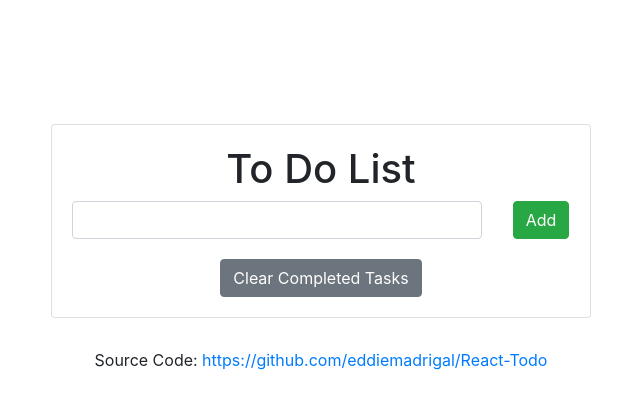
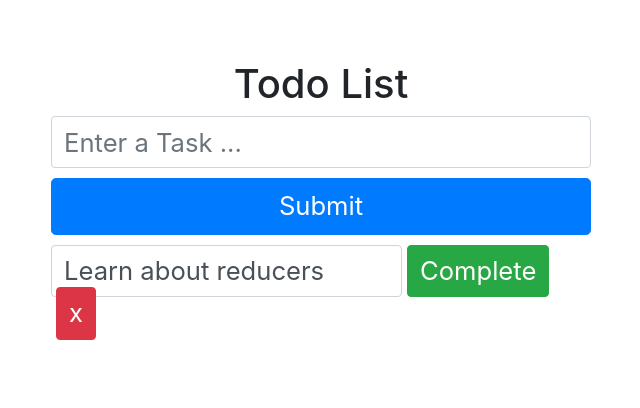
Before and after one commit to eddiemadrigal/todo-demo, a React (Create React App) app: page / in a window 1280 px wide. Shown: the top 408 px of the page, without its empty margins (319-959 px from the left). Built offline with nearby package versions, Linux system fonts and the light colour scheme.

Commit message:
files refactored, reactstrap, bootstrap and styling added

```diff
--- a/src/App.css
+++ b/src/App.css
@@ -1,38 +1,30 @@
-.App {
-  text-align: center;
+#submitButton {
+    margin-top: 10px;
+    font-size: 1.6rem;
 }
 
-.App-logo {
-  height: 40vmin;
-  pointer-events: none;
+h1 {
+    text-align: center;
 }
 
-@media (prefers-reduced-motion: no-preference) {
-  .App-logo {
-    animation: App-logo-spin infinite 20s linear;
-  }
+#input {
+    font-size: 1.6rem;
 }
 
-.App-header {
-  background-color: #282c34;
-  min-height: 100vh;
-  display: flex;
-  flex-direction: column;
-  align-items: center;
-  justify-content: center;
-  font-size: calc(10px + 2vmin);
-  color: white;
+#todo-text {
+    font-size: 1.6rem;
+    display: inline;
+    background: white;
+    width: 65%;
+    margin-top: 10px;
 }
 
-.App-link {
-  color: #61dafb;
+#container {
+    margin-top: 60px;
 }
 
-@keyframes App-logo-spin {
-  from {
-    transform: rotate(0deg);
-  }
-  to {
-    transform: rotate(360deg);
-  }
+#complete, #remove {
+    font-size: 1.6rem;
+    margin-top: -10px;
+    margin-left: 5px;
 }
--- a/src/App.js
+++ b/src/App.js
@@ -1,115 +1,64 @@
-import React from 'react';
-import { TweenLite } from 'gsap';
-import TodoList from './components/TodoList';
+import React, { useState } from "react";
+import Todo from './components/Todo';
 import TodoForm from './components/TodoForm';
-import {Container, Row, Col, Card, CardBody} from 'reactstrap';
-import './styles.css';
+import { Container, Row, Col } from 'reactstrap';
+import "./App.css";
 
-const todoItems = [];
+function App() {
 
-class App extends React.Component {
-    constructor() {
-        super();
+  const [todos, setTodos] = useState([
+    {
+      item: 'Learn about reducers',
+      completed: false,
+      id: 3892987589
+    }
+  ]);
 
-        // reference to the DOM node
-        this.myElement = null;
-        // reference to the animation
-        this.myTween = null;
+  const addTodo = item => {
+    const newTodos = [...todos, { item, completed: false, id: new Date() }];
+    setTodos(newTodos);
+  };
 
-        this.state = {
-            todoItems,
-            name: ''
-        };
+  const toggleTodo = index => {
+    const newTodos = [...todos];
+    if (newTodos[index].completed === false) {
+      newTodos[index].completed = true;
+    } else {
+      newTodos[index].completed = false;
     }
+    setTodos(newTodos);
+  };
 
+  const removeTodo = index => {
+    const newTodos = [...todos];
+    newTodos.splice(index, 1);
+    setTodos(newTodos);
+  };
 
+  return (
+    <div>
+      <Container id="container">
+        <Row>
+          <Col sm="12" md={{ size: 6, offset: 3 }}>
 
-    toggleCompleted = clickedTaskId => {
-        this.setState({
-            todoItems: this
-                .state
-                .todoItems
-                .map(item => {
-                    if (item.id === clickedTaskId) {
-                        return {
-                            ...item,
-                            completed: !item.completed
-                        };
-                    } else {
-                        return item;
-                    }
-                })
-        })
-    }
+            <h1>Todo List</h1>
 
-    addTask = taskName => {
-        const newTask = {
-            id: new Date(),
-            name: taskName,
-            completed: false
-        };
-        this.setState({
-            todoItems: [
-                ...this.state.todoItems,
-                newTask
-            ]
-        })
-    }
+            <TodoForm addTodo={addTodo} />
 
-    clearCompleted = e => {
-        e.preventDefault();
-        this.setState({
-            todoItems: this
-                .state
-                .todoItems
-                .filter(todo => todo.completed === false)
-        })
-    }
-
-    componentDidMount(){
-        // use the node ref to create the animation
-        this.myTween = TweenLite.to(this.myElement, 2, { y:100 });
-    }
-
-    render() {
-        return (
-            <div ref={div => this.myElement = div} id="mainDiv" >
-                <Container className="mt-4">
-                    <Row>
-                        <Col
-                            sm="12"
-                            md={{
-                            size: 6,
-                            offset: 3
-                        }}>
-                            <Card>
-                                <CardBody>
-                                    <div>
-                                        <h1>To Do List</h1>
-                                        <TodoForm addTask={this.addTask}/>
-                                    </div>
-                                    <TodoList
-                                        todoItems={this.state.todoItems}
-                                        toggleCompleted={this.toggleCompleted}
-                                        clearCompleted={this.clearCompleted}/>
-                                </CardBody>
-                            </Card>
-                        </Col>
-                    </Row>
-                    <Row>
-                    <Col
-                            sm="12"
-                            md={{
-                            size: 6,
-                            offset: 3
-                        }}>
-                            <p id='github-link'>Source Code: <a href='https://github.com/eddiemadrigal/React-Todo' target='_blank' rel='noopener noreferrer'>https://github.com/eddiemadrigal/React-Todo</a></p>
-                        </Col>
-                    </Row>
-                </Container>
-            </div>
-        );
-    }
+            {todos.map((item, index) => (
+              <Todo
+                key={index}
+                index={index}
+                todo={item}
+                toggleTodo={toggleTodo}
+                removeTodo={removeTodo}
+              />
+            ))}
+          </Col>
+        </Row>
+      </Container>
+    </div>
+  );
 }
 
 export default App;
--- a/src/components/Todo.css
+++ /dev/null
@@ -1,21 +0,0 @@
-.item {
-    text-decoration: none;
-}
-
-.item:hover {
-    text-decoration: line-through;
-}
-
-.completed {
-    text-decoration: line-through;
-}
-
-form {
-    text-align: center;
-}
-
-.todo-list {
-    margin-top: 20px;
-    text-align: center;
-    cursor: pointer;
-}
--- a/src/components/Todo.js
+++ b/src/components/Todo.js
@@ -1,15 +1,17 @@
 import React from 'react';
-import './Todo.css';
+import { Button, Input } from 'reactstrap';
 
-const Item = props => {
+function Todo({ todo, index, toggleTodo, removeTodo }) {
     return (
         <div
-            onClick = {() => props.toggleCompleted(props.task.id) }
-            className = {`item${props.task.completed ? ' completed' : ''}`}
+        className="todo"
+        style={{ textDecoration: todo.completed ? "line-through" : "" }}
         >
-            <p>{ props.task.name }</p>
+        <Input id="todo-text" value = {todo.item} readOnly />
+            <Button id="complete" color="success" onClick={() => toggleTodo(index)}>Complete</Button>
+            <Button id="remove" color="danger" onClick={() => removeTodo(index)}>x</Button>
         </div>
     );
-};
+}
 
-export default Item;
+export default Todo;
--- a/src/components/TodoForm.js
+++ b/src/components/TodoForm.js
@@ -1,56 +1,29 @@
-import React from 'react';
-import {
-    Row,
-    Col,
-    Button,
-    Form,
-    FormGroup,
-    Input
-} from 'reactstrap';
-import './Todo.css';
+import React, { useState } from 'react';
+import { Form, Input, Button } from 'reactstrap';
 
-class TodoForm extends React.Component {
-    constructor() {
-        super();
-        this.state = {
-            task: ''
-        };
-    }
+function TodoForm({ addTodo }) {
+  const [value, setValue] = useState("");
 
-    handleChanges = e => {
-        this.setState({
-            [e.target.name]: e.target.value
-        })
-    };
+  const handleSubmit = e => {
+    e.preventDefault();
+    if (!value) return;
+    addTodo(value);
+    setValue("");
+  };
 
-    handleSubmit = e => {
-        e.preventDefault();
-        this
-            .props
-            .addTask(this.state.task);
-        this.setState({task: ''});
-    };
-
-    render() {
-        return (
-            <Form onSubmit={this.handleSubmit}>
-                <FormGroup>
-                    <Row>
-                        <Col md={10}>
-                            <Input
-                                type="text"
-                                name="task"
-                                value={this.state.task}
-                                onChange={this.handleChanges}/>
-                        </Col>
-                        <Col md={2}>
-                            <Button color="success">Add</Button>
-                        </Col>
-                    </Row>
-                </FormGroup>
-            </Form>
-        )
-    }
+  return (
+    <Form onSubmit={handleSubmit}>
+      <Input
+        id="input"
+        type="text"
+        className="input"
+        value={ value }
+        placeholder = "Enter a Task ..."
+        onChange={e => setValue(e.target.value)}
+      />
+      <Button id="submitButton" color="primary" size="lg" block>Submit</Button>
+    </Form>
+  );
 }
 
 export default TodoForm;
--- a/src/components/TodoList.js
+++ /dev/null
@@ -1,16 +0,0 @@
-import React from 'react';
-import Todo from './Todo';
-import { Button } from 'reactstrap';
-
-const TodoList = props => {
-    return (
-        <div className="todo-list">
-            {props
-                .todoItems
-                .map(task => (<Todo key={task.id} task={task} toggleCompleted={props.toggleCompleted}/>))}
-            <Button className="clear-btn" onClick={props.clearCompleted}>Clear Completed Tasks</Button>
-        </div>
-    )
-}
-
-export default TodoList;
--- /dev/null
+++ b/src/reducers/todoReducer.js
@@ -0,0 +1,5 @@
+export const initialState = {
+    item: 'Learn about reducers',
+    completed: false,
+    id: 3892987589
+}
```
